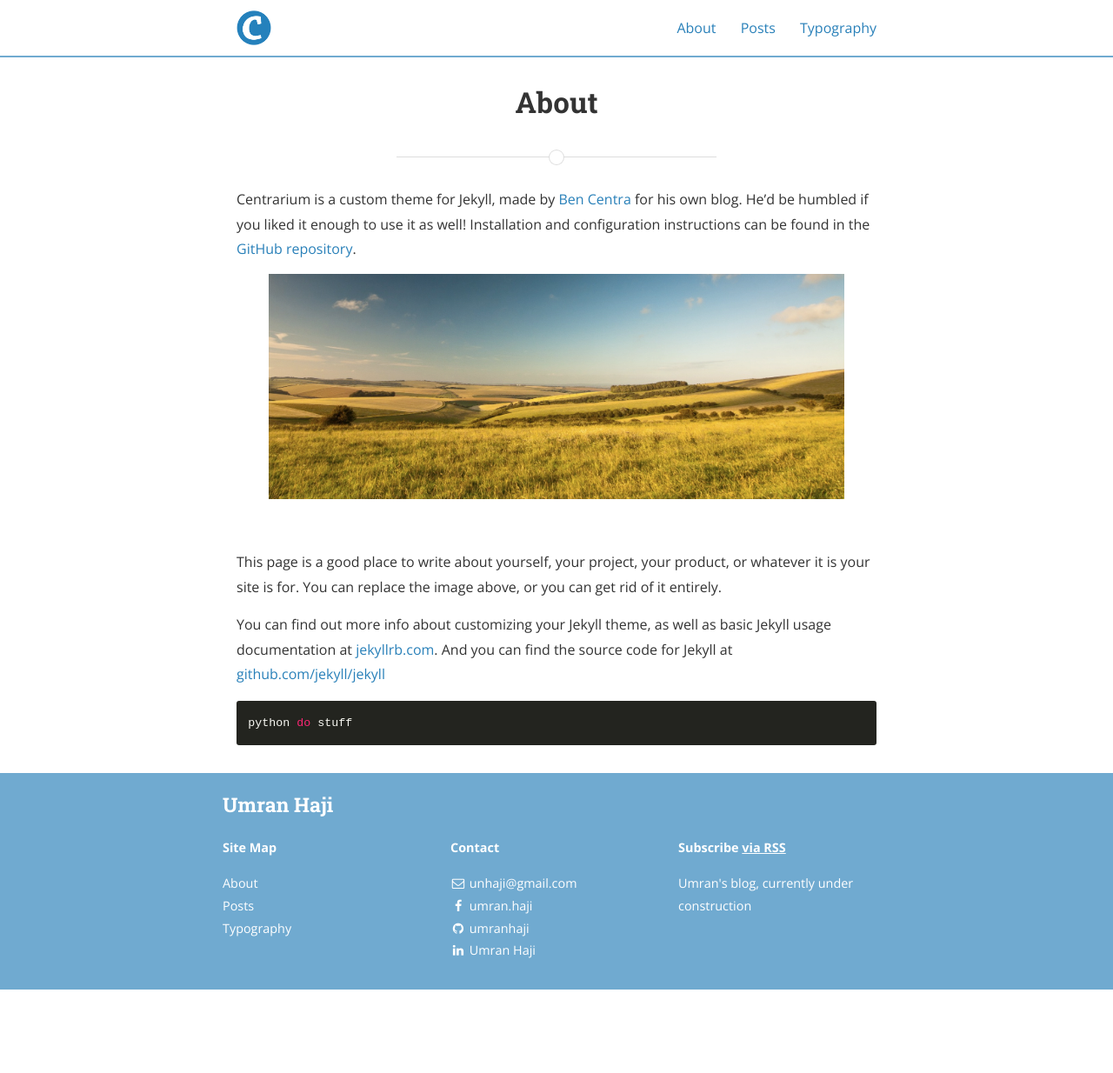
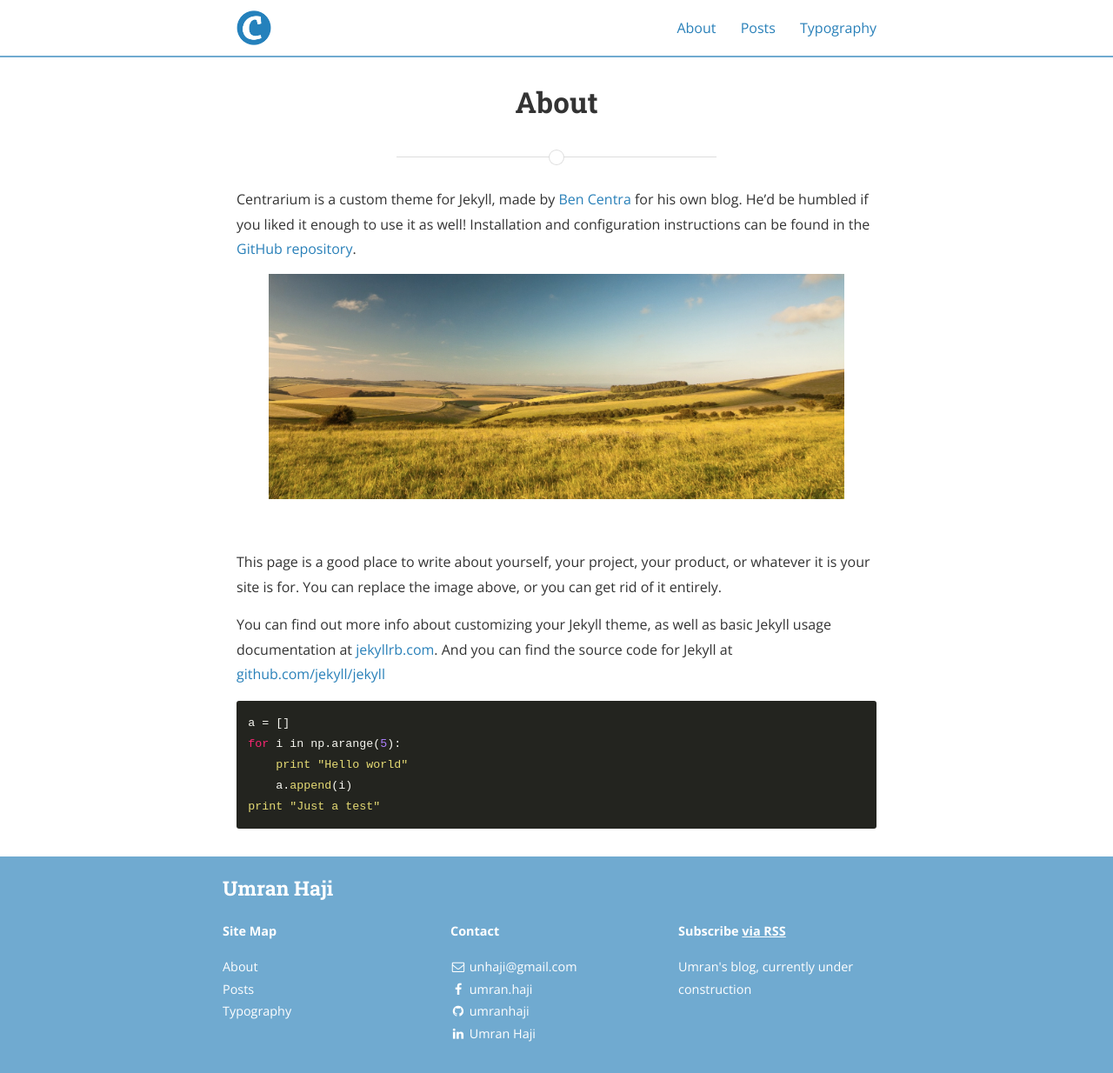
Before and after one commit to umranhaji/umranhaji.github.io, a Jekyll site: the page built from about.md, in a window 1280 px wide. Shown: the whole page at 87% size. Built offline with Jekyll 4.4.1, drawn with Linux system fonts in a browser that asks for light colours; nearby versions of some CDN libraries; before the commit the page ends 1138 px from its top, so only the background shows below that.

Commit message:
Updated 'about.md' via CloudCannon

````diff
--- a/about.md
+++ b/about.md
@@ -15,5 +15,9 @@ This page is a good place to write about yourself, your project, your product, o
 You can find out more info about customizing your Jekyll theme, as well as basic Jekyll usage documentation at [jekyllrb.com](http://jekyllrb.com/). And you can find the source code for Jekyll at [github.com/jekyll/jekyll](https://github.com/jekyll/jekyll)
 
 ```
-python do stuff
+a = []
+for i in np.arange(5):
+    print "Hello world"
+    a.append(i)
+print "Just a test"
 ```
````
